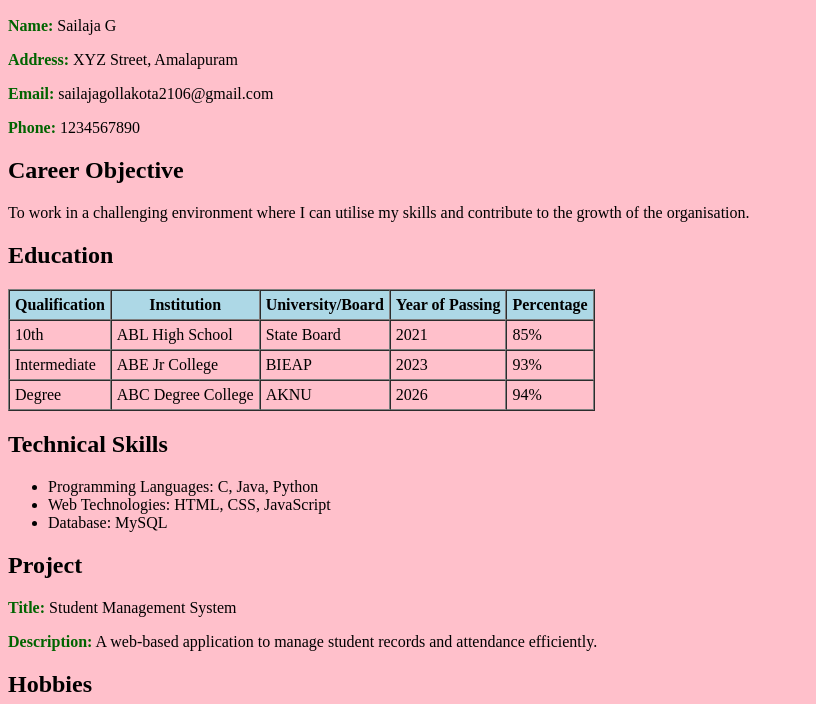
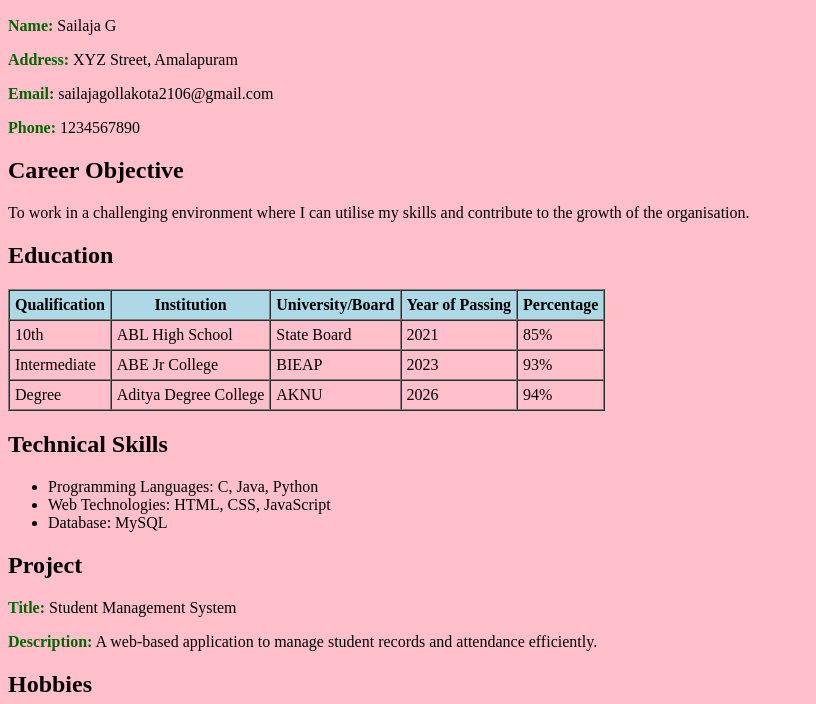
Before and after one commit to sailajagollakota2106/webapp, a plain HTML site: page index.html in a window 1280 px wide. Shown: the part 96-800 px from the top of the page, without its empty margins (0-816 px from the left). Drawn offline with Linux system fonts and the light colour scheme.

Commit message:
Update index.html

```diff
--- a/index.html
+++ b/index.html
@@ -66,14 +66,12 @@
         </tr>
         <tr>
             <td>Degree</td>
-            <td>ABC Degree College</td>
+            <td>Aditya Degree College</td>
             <td>AKNU</td>
             <td>2026</td>
             <td>94%</td>
         </tr>
     </table>
-
-    <!-- Technical Skills -->
     <h2>Technical Skills</h2>
     <ul>
         <li>Programming Languages: C, Java, Python</li>
```
